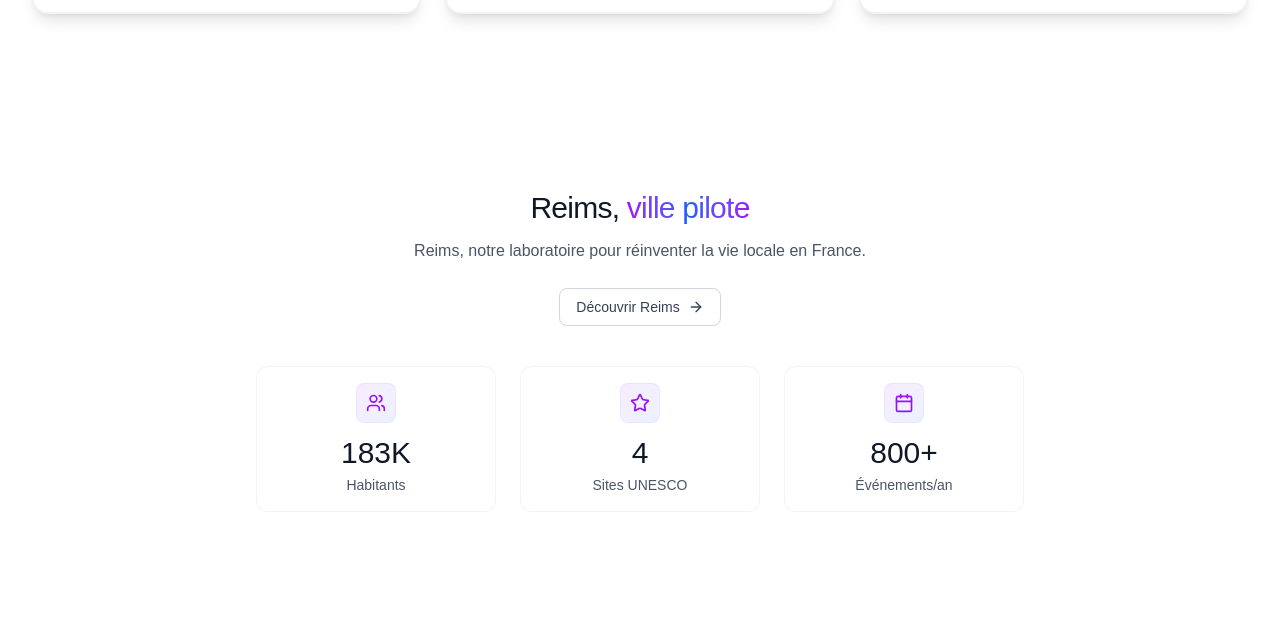
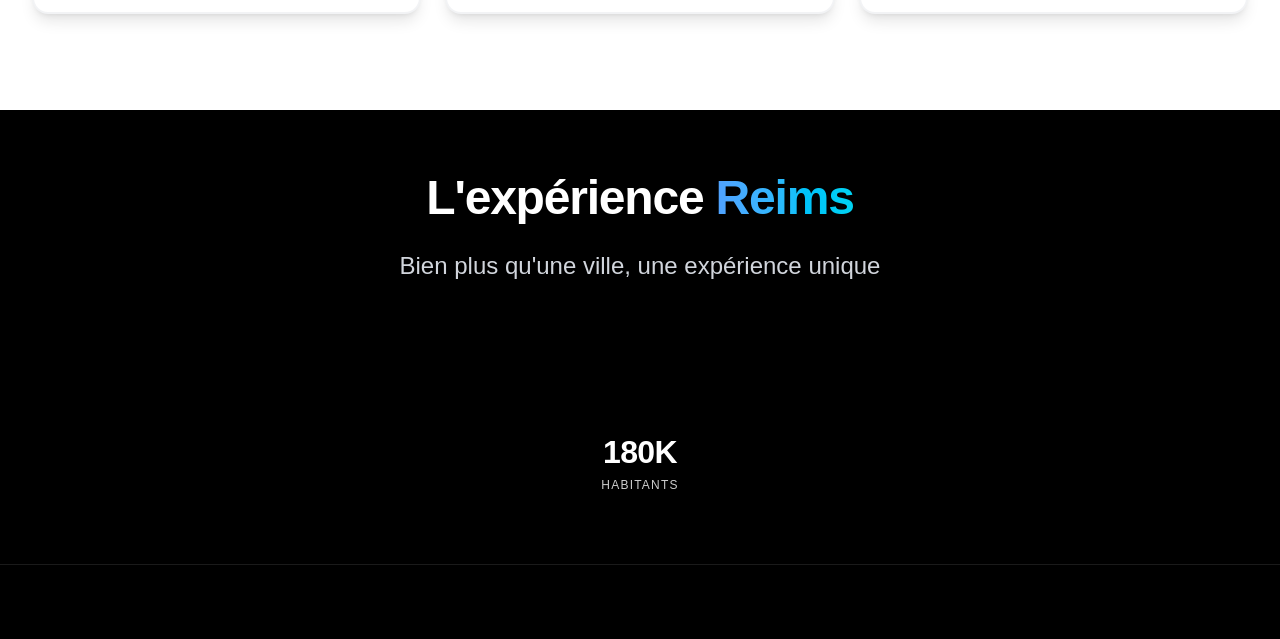
Before and after one commit to Kyria-Zaire/yunicity-website, a Next.js app: page / in a window 1280 px wide. Shown: the part 3519-4158 px from the top of the page. Built offline with nearby package versions, Linux system fonts and the light colour scheme; grey boxes are pictures that could not be loaded.

Commit message:
feat: Remplacement section Reims ville pilote par L'expÃ©rience Reims

```diff
--- a/src/app/page.tsx
+++ b/src/app/page.tsx
@@ -9,6 +9,7 @@ import { ArrowRight, Users, Lightbulb, MapPin, Target, Star, Brain, Calendar, Ac
 import { motion, AnimatePresence } from 'framer-motion'
 import { useState } from 'react'
 import FranceMap from '@/components/FranceMap'
+import ReimsExperienceSection from '@/components/ReimsExperienceSection'
 
 export default function Home() {
   const organizationSchema = {
@@ -630,68 +631,8 @@ export default function Home() {
         </div>
       </section>
 
-      {/* Section Reims Ville Pilote - Simple */}
-      <section className="py-16 sm:py-20 bg-white">
-        <div className="container mx-auto px-4 sm:px-8 max-w-7xl">
-          <motion.div
-            initial={{ opacity: 0, y: 20 }}
-            whileInView={{ opacity: 1, y: 0 }}
-            viewport={{ once: true }}
-            transition={{ duration: 0.8, ease: [0.16, 1, 0.3, 1] }}
-            className="text-center mb-8 sm:mb-10"
-          >
-            <h2 className="text-xl sm:text-2xl md:text-3xl font-light text-gray-900 mb-3 tracking-tight">
-              Reims,{' '}
-              <span className="bg-gradient-to-r from-purple-600 via-blue-600 to-purple-600 bg-clip-text text-transparent font-light">
-                ville pilote
-              </span>
-            </h2>
-            <p className="text-xs sm:text-sm md:text-base text-gray-600 font-light leading-relaxed max-w-2xl mx-auto mb-6">
-              Reims, notre laboratoire pour réinventer la vie locale en France.
-            </p>
-            <div className="mb-8">
-              <Link href="/reims">
-                <motion.button
-                  whileHover={{ scale: 1.05 }}
-                  whileTap={{ scale: 0.95 }}
-                  className="inline-flex items-center gap-2 px-4 py-2 text-xs sm:text-sm font-light text-gray-700 hover:text-gray-900 border border-gray-300 rounded-lg hover:border-gray-400 transition-all"
-                >
-                  Découvrir Reims
-                  <ArrowRight className="w-3 h-3 sm:w-4 sm:h-4" />
-                </motion.button>
-              </Link>
-            </div>
-          </motion.div>
-
-          <div className="grid sm:grid-cols-3 gap-6 max-w-3xl mx-auto">
-            {[
-              { value: '183K', label: 'Habitants', icon: Users },
-              { value: '4', label: 'Sites UNESCO', icon: Star },
-              { value: '800+', label: 'Événements/an', icon: Calendar }
-            ].map((stat, index) => {
-              const Icon = stat.icon
-              return (
-                <motion.div
-                  key={stat.label}
-                  initial={{ opacity: 0, y: 20 }}
-                  whileInView={{ opacity: 1, y: 0 }}
-                  viewport={{ once: true }}
-                  transition={{ duration: 0.6, delay: index * 0.1 }}
-                  className="text-center p-4 bg-white/80 backdrop-blur-xl border border-gray-200/50 rounded-lg sm:rounded-xl"
-                >
-                  <div className="w-10 h-10 rounded-lg bg-gradient-to-br from-purple-500/10 to-blue-500/10 border border-purple-200/50 flex items-center justify-center mx-auto mb-3">
-                    <Icon className="w-5 h-5 text-purple-600" />
-                  </div>
-                  <div className="text-2xl sm:text-3xl font-light text-gray-900 mb-1">
-                    {stat.value}
-                  </div>
-                  <p className="text-xs sm:text-sm text-gray-600 font-light">{stat.label}</p>
-                </motion.div>
-              )
-            })}
-                </div>
-              </div>
-      </section>
+      {/* Section L'expérience Reims */}
+      <ReimsExperienceSection />
 
       {/* Section Statistiques & Impact */}
       <section className="py-16 sm:py-20 md:py-24 bg-white">
```
